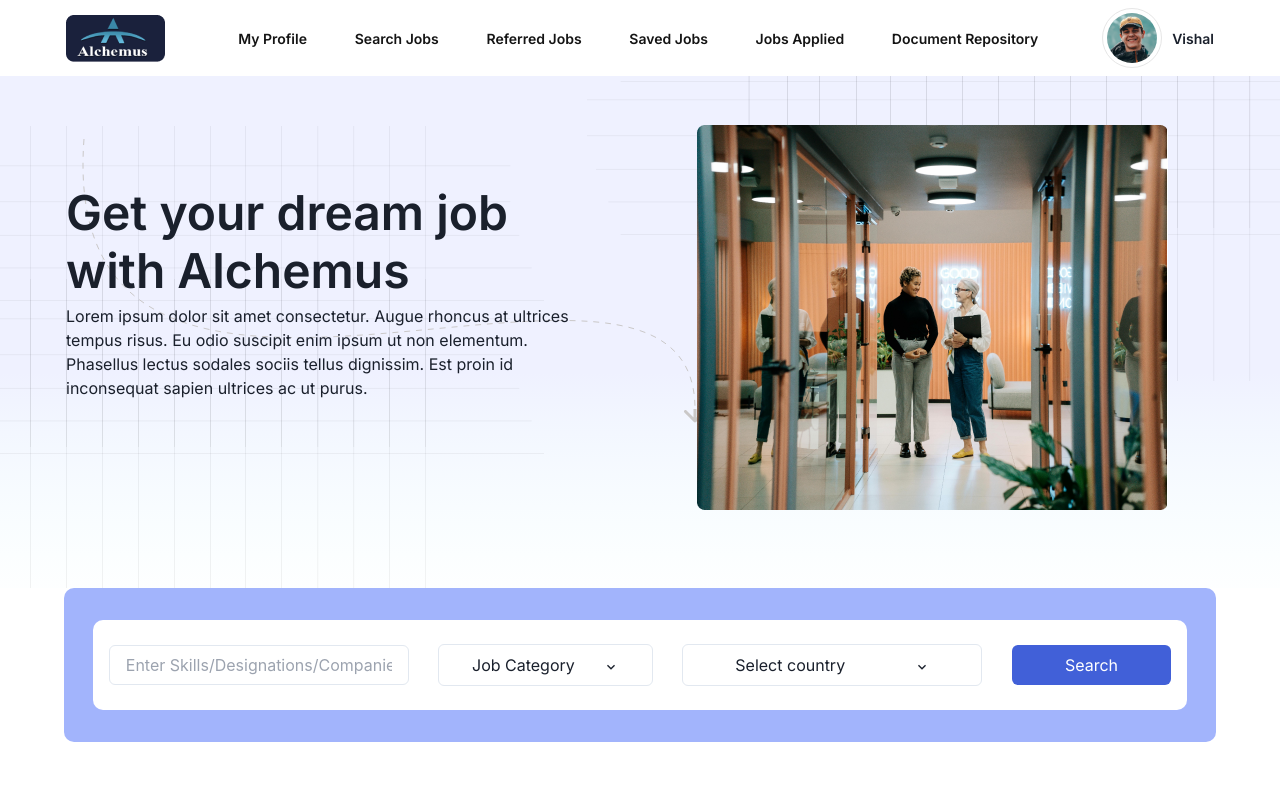
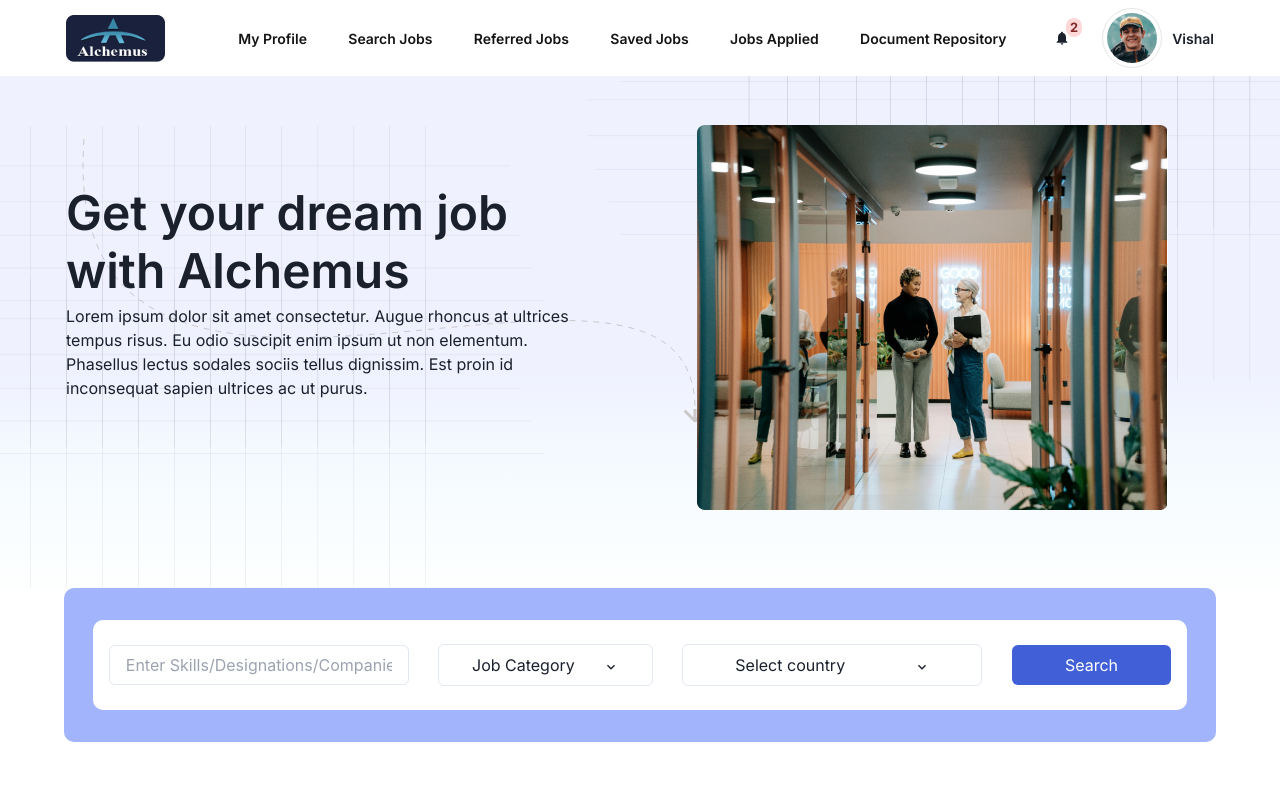
Before and after one commit to GowrishankarSMenon/backendtesting, a React (Create React App) app: page / in a window 1280 px wide. Shown: the top 787 px of the page. Built offline with nearby package versions, Linux system fonts and the light colour scheme.

Commit message:
fix:navbar notification icon

```diff
--- a/src/components/Nav.js
+++ b/src/components/Nav.js
@@ -10,7 +10,11 @@ import {
   MenuList,
   MenuItem,
   Flex,
+  IconButton,
+  Badge,
+  MenuDivider,
 } from "@chakra-ui/react";
+import { BellIcon } from "@chakra-ui/icons";
 import assets from "../assests";
 import { Link, NavLink } from "react-router-dom";
 import { useEffect, useState } from "react";
@@ -18,8 +22,11 @@ import SideDrawer from "./SideDrawer";
 import countDown from "../hooks/countDown";
 
 const NavBar = () => {
-
   const [getLogin, setGetLogin] = useState(false);
+  const [notifications, setNotifications] = useState([
+    { id: 1, message: "New job posted!" },
+    { id: 2, message: "Your application has been reviewed." },
+  ]);
 
   useEffect(() => {
     let loginValue = localStorage.getItem("login");
@@ -99,11 +106,40 @@ const NavBar = () => {
             </Box>
             <Box
               className="nav_account"
-              w={"15%"}
+              w={"20%"}
               display={"flex"}
               justifyContent={"flex-end"}
               alignItems={"center"}
+              gap={'20px'}
+              ml={'20px'}
             >
+              <Menu>
+                <MenuButton as={Box} position="relative">
+                  <IconButton icon={<BellIcon />} variant="ghost" />
+                  {notifications.length > 0 && (
+                    <Badge
+                      colorScheme="red"
+                      borderRadius="full"
+                      position="absolute"
+                      top="0"
+                      right="0"
+                      fontSize="0.8em"
+                    >
+                      {notifications.length}
+                    </Badge>
+                  )}
+                </MenuButton>
+                <MenuList>
+                  {notifications.map((notification) => (
+                    <MenuItem key={notification.id}>
+                      {notification.message}
+                    </MenuItem>
+                  ))}
+                  {notifications.length === 0 && (
+                    <MenuItem>No new notifications</MenuItem>
+                  )}
+                </MenuList>
+              </Menu>
               <Menu>
                 <MenuButton>
                   <Box
```
Also changed, not shown: 1 other file (tests, documents, lock files or other folders).
